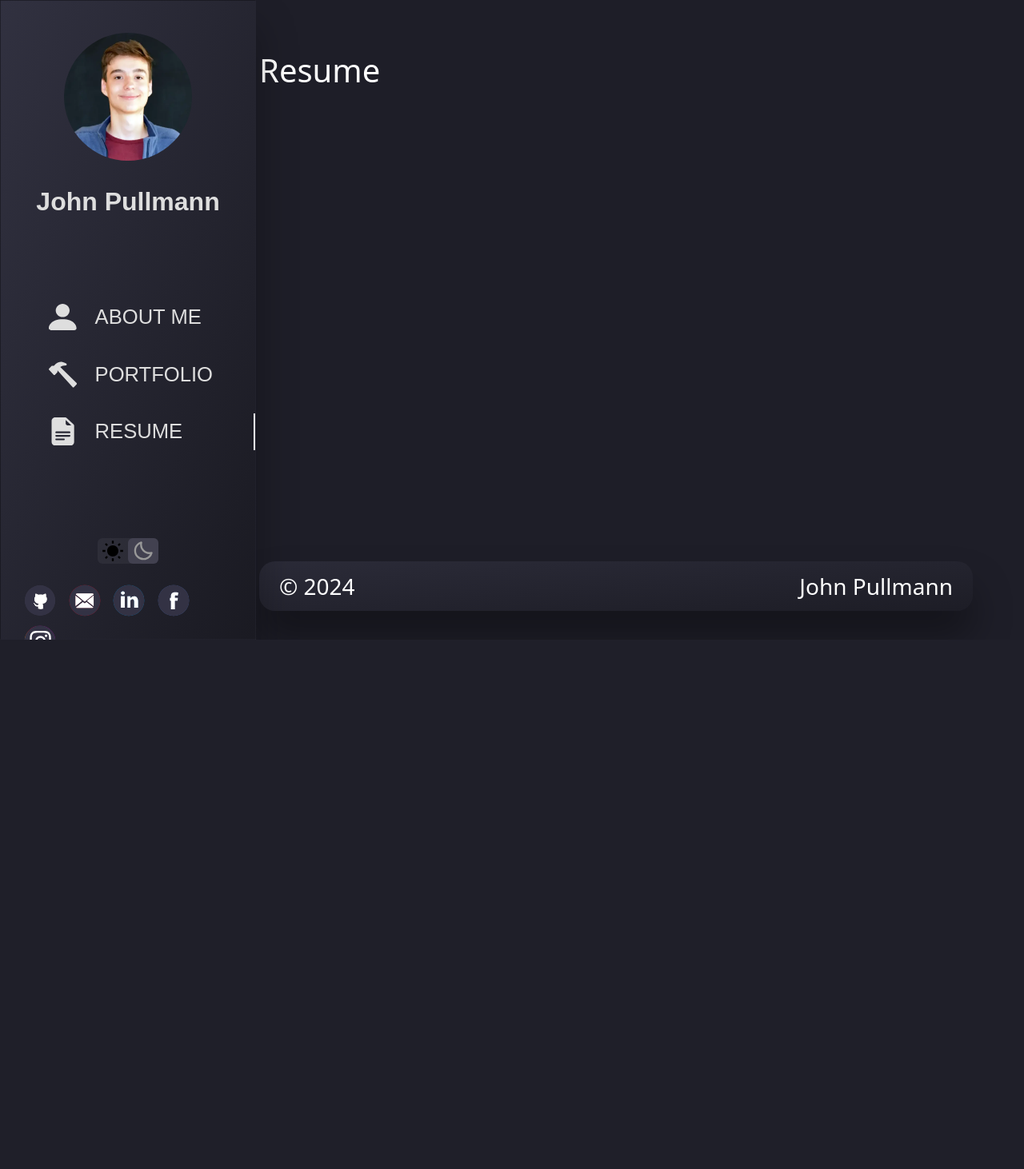
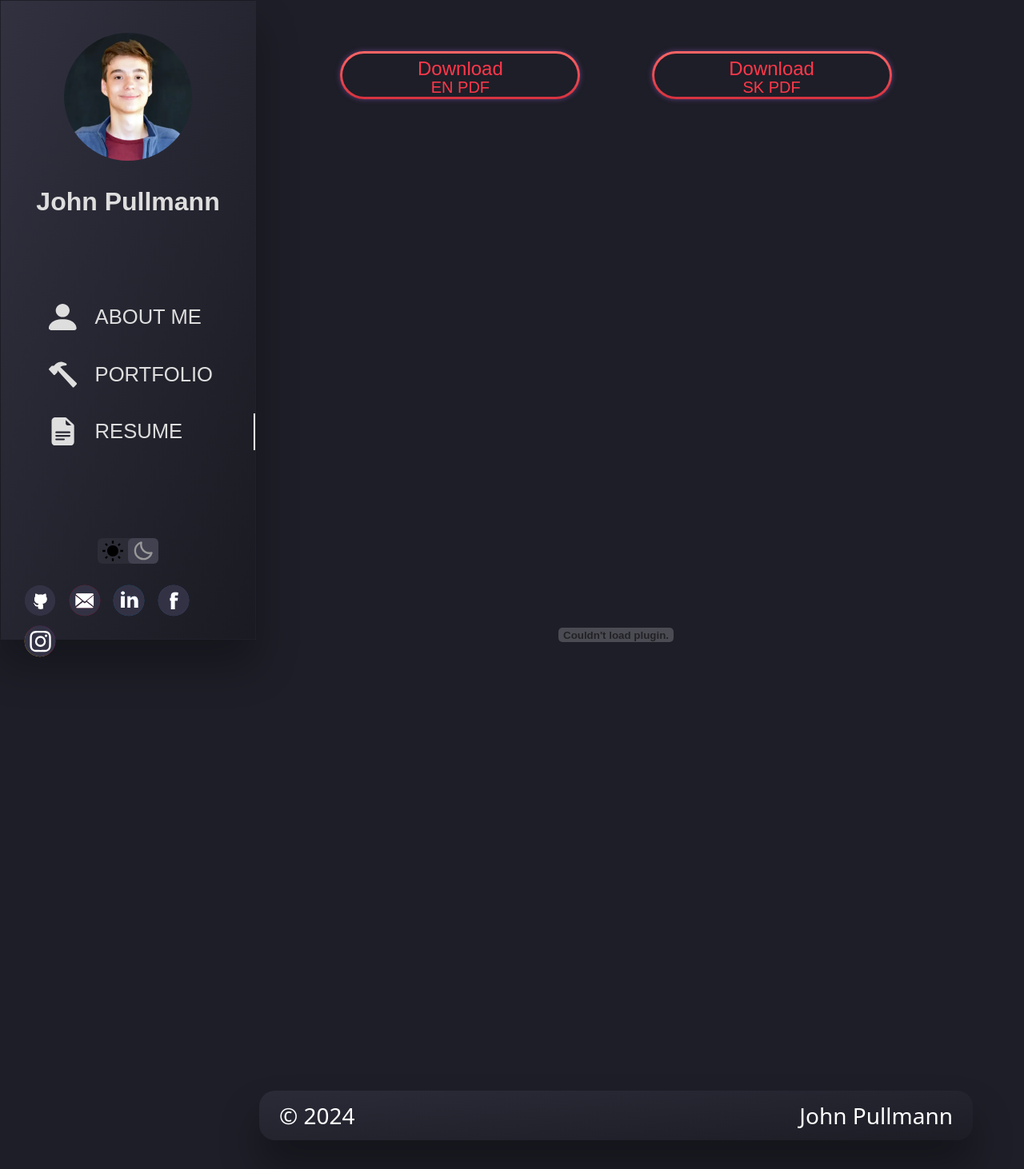
Before and after one commit to JohnPullmann/personal-website, a Flask app: page /resume in a window 1280 px wide. Shown: the whole page at 80% size. Before the commit the page ends 800 px from the top, so only its background shows below. Run offline with Flask 3, Linux system fonts and the light colour scheme.

Commit message:
Update Resume

```diff
--- a/website/templates/resume.html
+++ b/website/templates/resume.html
@@ -1,7 +1,17 @@
 {% extends "layout.html" %}
 
 {% block content %}
-
-<h1>Resume</h1>
-
+<div class="row-elements  center-elements" style="gap: 10%">
+    <a href="{{ url_for('static', filename='JohnPullmann-Resume.pdf') }}" class="button-red-outline download-button" Download style="width:300px; height:60px; border-radius: 50px;">Download<br><p style="font-size: 20px;line-height: 8px;">EN PDF</p><br></a>
+    <a href="{{ url_for('static', filename='JánPullmann-Životopis.pdf') }}" class="button-red-outline download-button" Download style="width:300px; height:60px; border-radius: 50px;">Download<br><p style="font-size: 20px;line-height: 8px;">SK PDF</p><br></a>
+    <!--
+    <button class="button-red-outline" type="button" style="width:300px; height:60px; border-radius: 50px;">Download<br><p style="font-size: 20px;line-height: 20px;">EN PDF</p></button>
+    <button class="button-red-outline" type="button" style="width:300px; height:60px;; border-radius: 50px;">Download<br><p style="font-size: 20px;line-height: 20px;">SK PDF</p></button>
+    -->
+</div>
+<div class="center-elements">
+    <object class="embeded-pdf"  data="{{ url_for('static', filename='JohnPullmann-Resume.pdf') }}#toolbar=0&navpanes=0&scrollbar=0" type="application/pdf">
+        <embed class="embeded-pdf" src="{{ url_for('static', filename='JohnPullmann-Resume.pdf') }}#toolbar=0&navpanes=0&scrollbar=0" type='application/pdf'>
+      </object>
+</div>
 {% endblock %}
```
Also changed, not shown: 2 other files.
